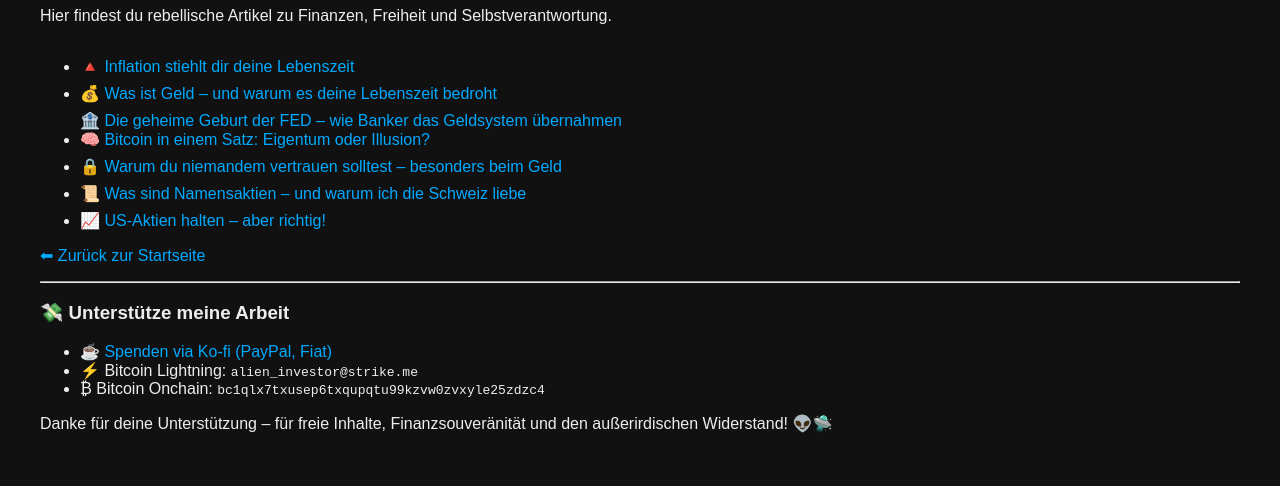
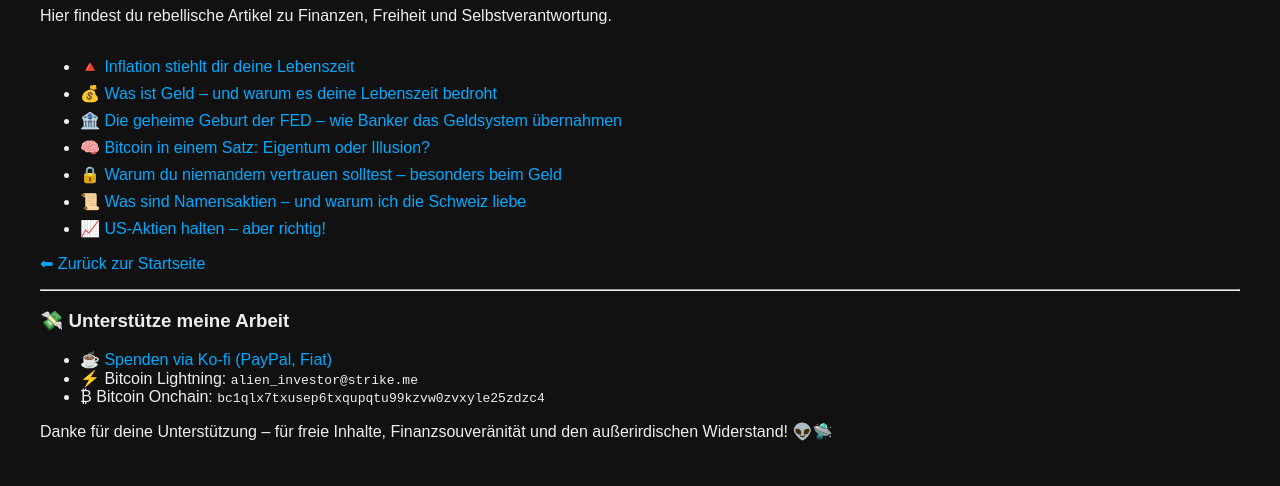
Before and after one commit to Alien-Investor/alien-investor.github.io, a plain HTML site: page blog.html in a window 1280 px wide. Shown: the part 614-1100 px from the top of the page. Drawn offline with Linux system fonts and the light colour scheme.

Commit message:
Update blog.html Update FED Artikel

```diff
--- a/blog.html
+++ b/blog.html
@@ -29,7 +29,7 @@
   <ul class="article-list">
     <li><a href="inflation.html">🔺 Inflation stiehlt dir deine Lebenszeit</a></li>
     <li><a href="geld.html">💰 Was ist Geld – und warum es deine Lebenszeit bedroht</a></li>
-    <a href="/fed.html">🏦 Die geheime Geburt der FED – wie Banker das Geldsystem übernahmen</a>
+    <li>🏦 <a href="/fed.html">Die geheime Geburt der FED – wie Banker das Geldsystem übernahmen</a></li>
     <li><a href="bitcoin.html">🧠 Bitcoin in einem Satz: Eigentum oder Illusion?</a></li>
     <li><a href="vertrauen.html">🔒 Warum du niemandem vertrauen solltest – besonders beim Geld</a></li>
     <li><a href="namensaktien.html">📜 Was sind Namensaktien – und warum ich die Schweiz liebe</a></li>
```
